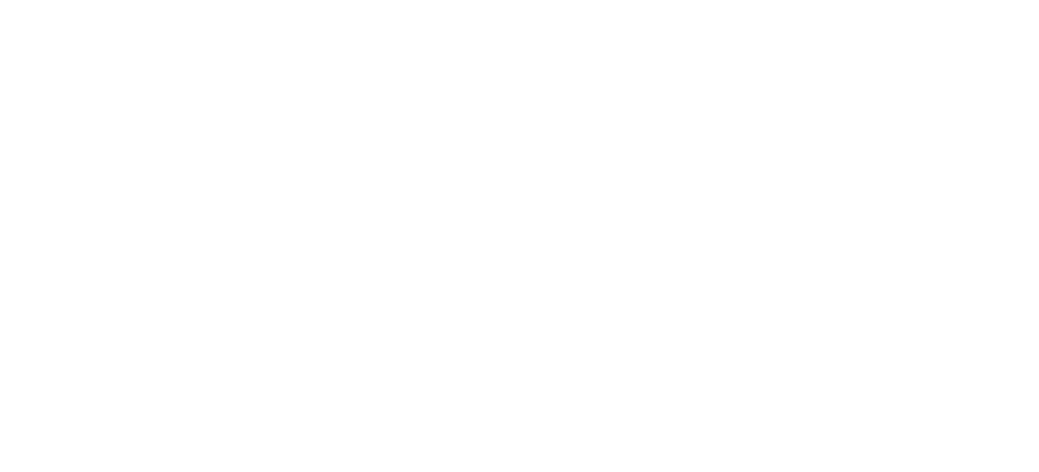
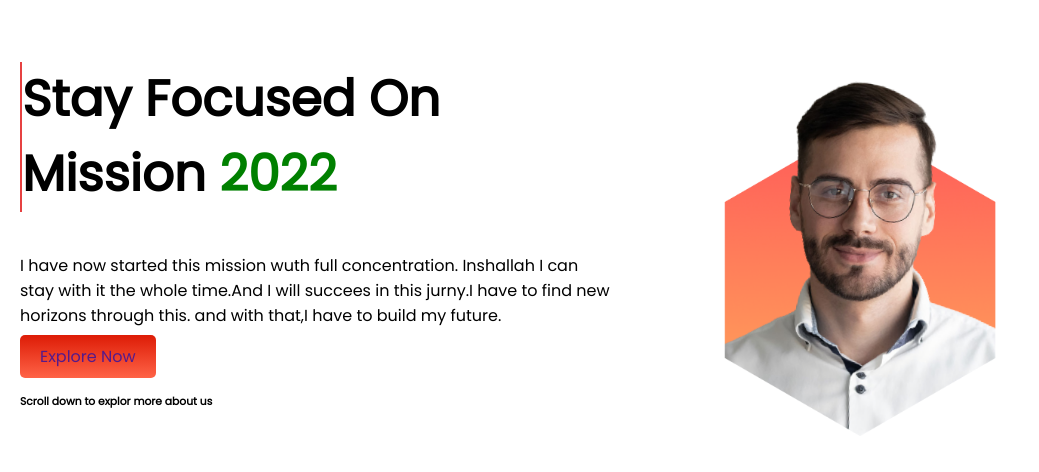
Before and after one commit to Yahia554/Assignment-1, a plain HTML site: page index.html in a window 1280 px wide. Shown: the whole page, without its empty margins (0-1039 px from the left). Drawn offline with Linux system fonts and the light colour scheme.

Commit message:
section-1

```diff
--- a/index.html
+++ b/index.html
@@ -6,10 +6,26 @@
     <meta http-equiv="X-UA-Compatible" content="IE=edge">
     <meta name="viewport" content="width=device-width, initial-scale=1.0">
     <title>assignment</title>
+    <link rel="preconnect" href="https://fonts.googleapis.com">
+    <link rel="preconnect" href="https://fonts.gstatic.com" crossorigin>
+    <link href="https://fonts.googleapis.com/css2?family=Poppins&display=swap" rel="stylesheet">
     <link rel="stylesheet" href="style.css">
 </head>
 
 <body>
+    <section class="assignment-part-1">
+        <div class="half-width">
+            <h1>Stay Focused On<br> Mission <span class="green">2022</span></h1>
+            <p>I have now started this mission wuth full concentration. Inshallah I can stay with it the whole time.And
+                I will succees in this jurny.I have to find new horizons through this. and with that,I have to build my
+                future.</p>
+            <a class="tuch-button" href="">Explore Now</a>
+            <h6>Scroll down to explor more about us</h6>
+        </div>
+        <div class="half-width">
+            <img src="images/person/person-3.png" alt="">
+        </div>
+    </section>
 
 </body>
 
--- a/style.css
+++ b/style.css
@@ -0,0 +1,31 @@
+body{
+    font-family: 'Poppins', sans-serif;
+    margin: 0px;
+}
+.assignment-part-1{
+    display: flex;
+    margin-top: 20px;
+}
+.half-width{
+    margin-left: 20px;
+}
+.half-width img{
+    width: 50%;
+    margin-left: 70px;
+    margin-top: 15px;
+
+}
+h1{
+    font-size: 50px;
+    border-left: solid #e64141 2px;
+
+}
+.green{
+    color: green;
+}
+.tuch-button{
+    text-decoration: none;
+    padding: 10px 20px;
+    background-image: linear-gradient(rgb(221, 28, 6),tomato);
+    border-radius: 5px;
+}
```
